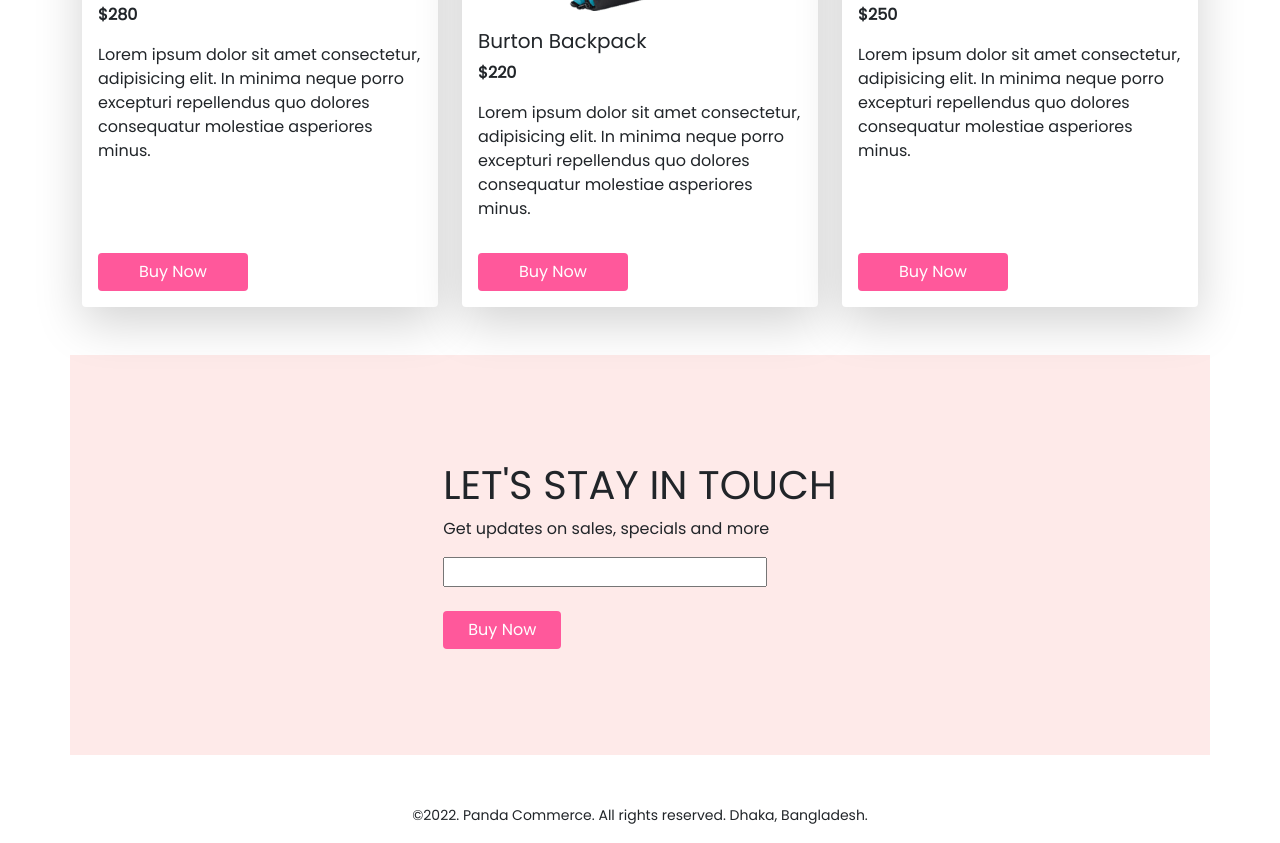
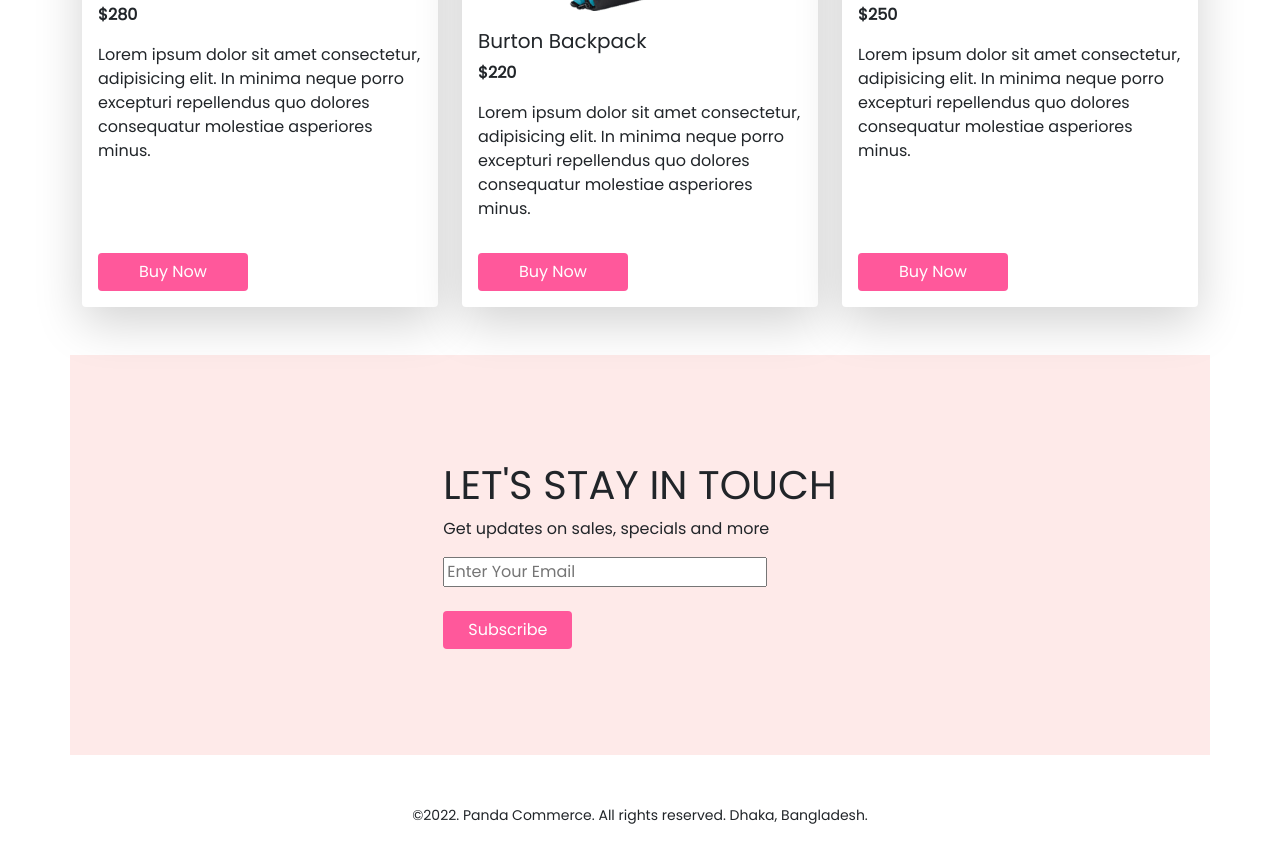
Before and after one commit to saiful-shaakil/panda-commerce, a plain HTML site: page index.html in a window 1280 px wide. Shown: the part 1801-2644 px from the top of the page. Drawn offline with Linux system fonts and the light colour scheme; files whose address does not match are found by name.

Commit message:
second commit

```diff
--- a/index.html
+++ b/index.html
@@ -260,11 +260,11 @@
                 <h1>LET'S STAY IN TOUCH
                 </h1>
                 <p>Get updates on sales, specials and more</p>
-                <input type="text" name="" id="">
+                <input type="text" placeholder="Enter Your Email" name="" id="">
                 <br>
                 <br>
                 <button type="button" class="btn px-4" style="background-color: #FF589B; color: white;">
-                    Buy Now
+                    Subscribe
                 </button>
             </div>
         </section>
```
